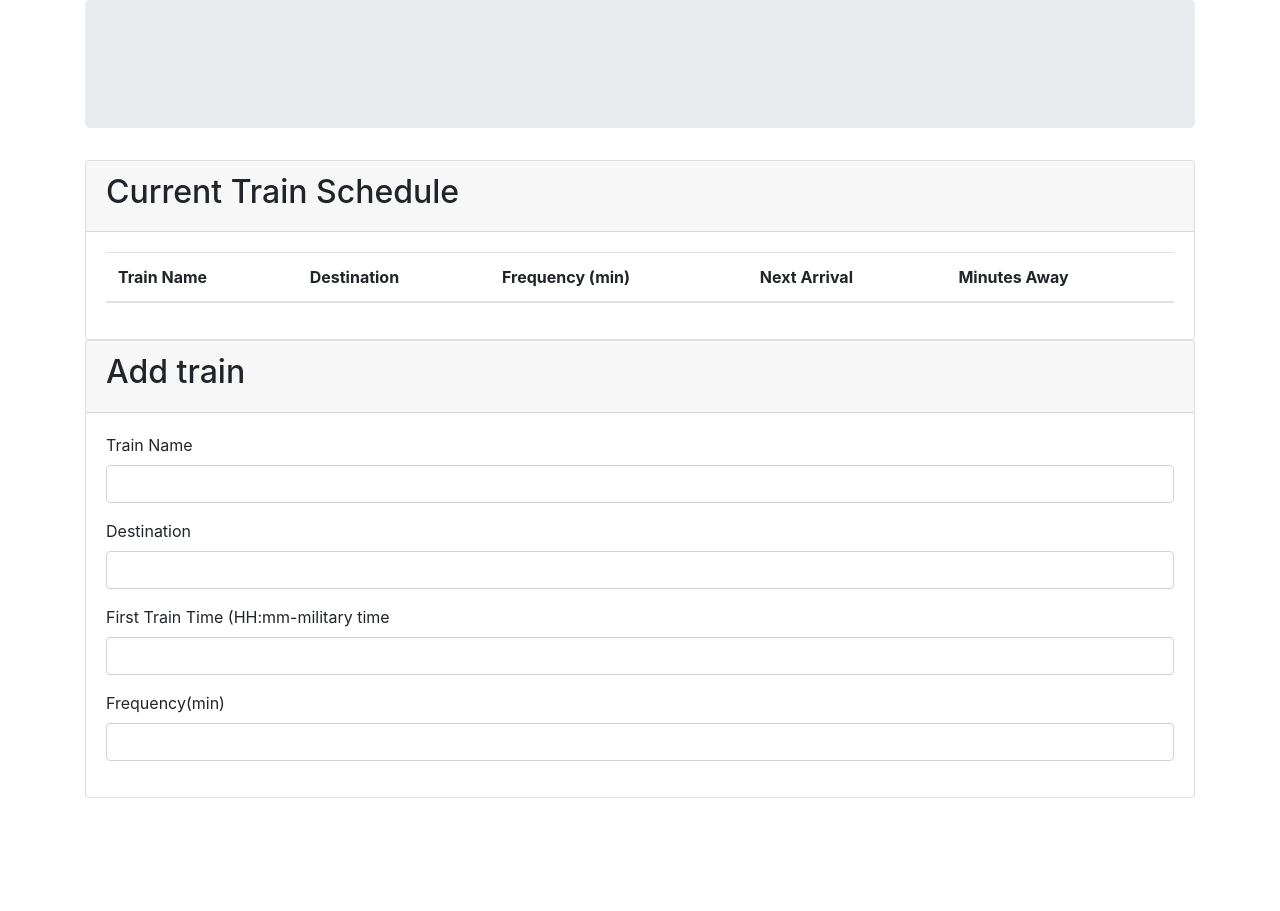
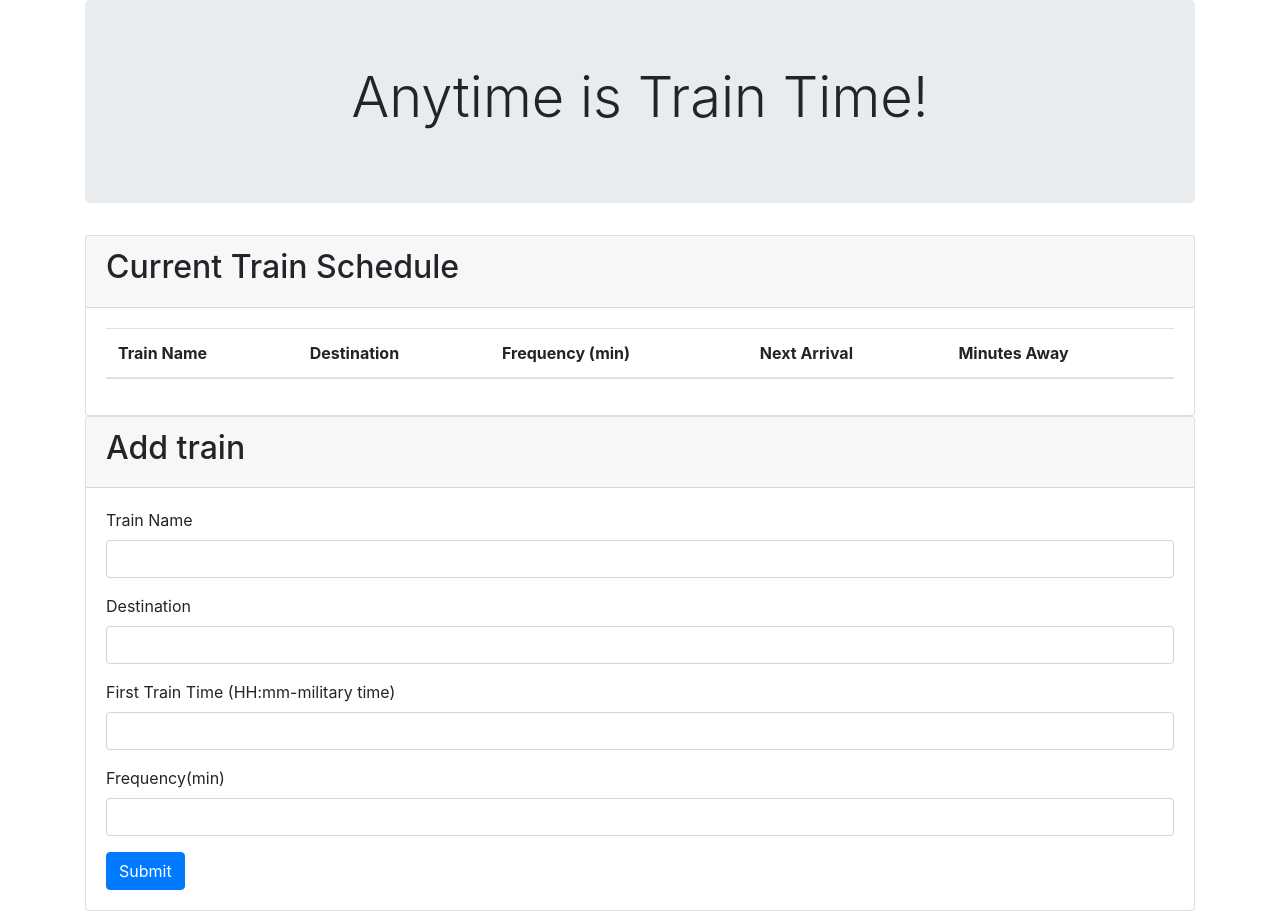
Before and after one commit to fred-h-nguyen/TrainScheduler, a plain HTML site: page index.html in a window 1280 px wide. Before the commit the page ends 800 px from the top, so only its background shows below. Drawn offline with nearby package versions, Linux system fonts and the light colour scheme.

Commit message:
added jumbotron

```diff
--- a/index.html
+++ b/index.html
@@ -25,6 +25,7 @@
 <body>
     <div class="container">
         <div class="jumbotron">
+                <h1 class="display-4" style="text-align: center">Anytime is Train Time!</h1>
 
         </div>
         <div class="card">
@@ -62,13 +63,14 @@
                         <input type="text" class="form-control" id="destination">
                     </div>
                     <div class="form-group">
-                        <label for="firstTime">First Train Time (HH:mm-military time</label>
+                        <label for="firstTime">First Train Time (HH:mm-military time)</label>
                         <input type="text" class="form-control" id="firstTime">
                     </div>
                     <div class="form-group">
                         <label for="frequency">Frequency(min)</label>
                         <input type="text" class="form-control" id="frequency">
                     </div>
+                    <button class="btn btn-primary" type="submit">Submit</button>
                 </form>
             </div>
 
```
